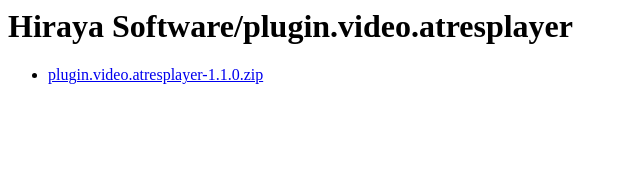
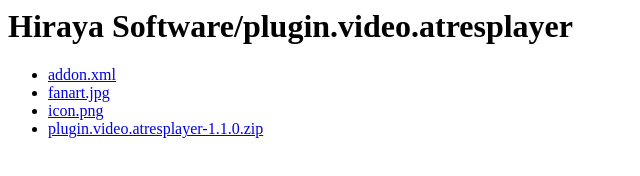
Before and after one commit to hirayasoftware/hirayasoftware.github.io, a plain HTML site: page plugin.video.atresplayer/index.html in a window 1280 px wide. Shown: the whole page, without its empty margins (0-640 px from the left). Drawn offline with Linux system fonts and the light colour scheme.

Commit message:
prueba repo

```diff
--- a/plugin.video.atresplayer/index.html
+++ b/plugin.video.atresplayer/index.html
@@ -2,6 +2,9 @@
   <body>
     <h1>Hiraya Software/plugin.video.atresplayer</h1>
     <ul>
+      <li><a href="addon.xml">addon.xml</a></li>
+      <li><a href="fanart.jpg">fanart.jpg</a></li>
+      <li><a href="icon.png">icon.png</a></li>
       <li><a href="plugin.video.atresplayer-1.1.0.zip">plugin.video.atresplayer-1.1.0.zip</a></li>
     </ul>
   </body>
```
Also changed, not shown: index.html (+2 -0 lines).
